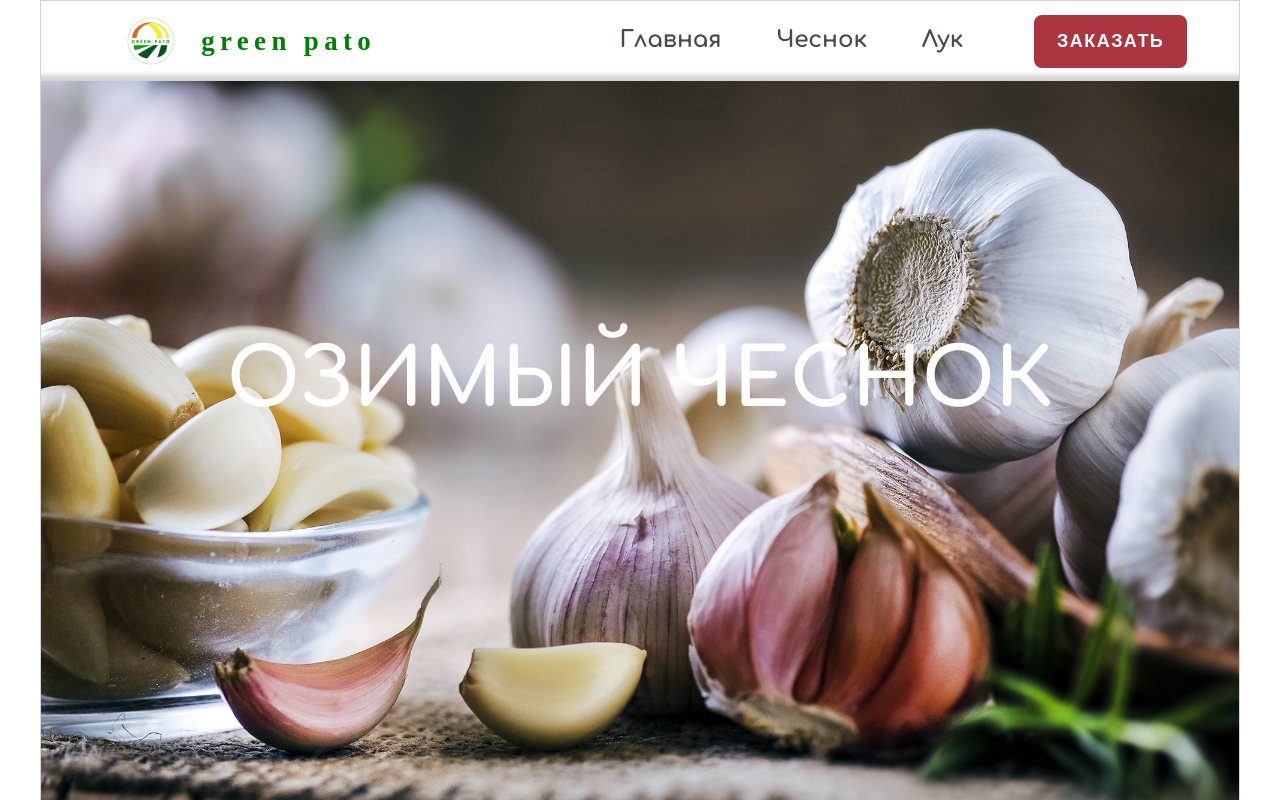
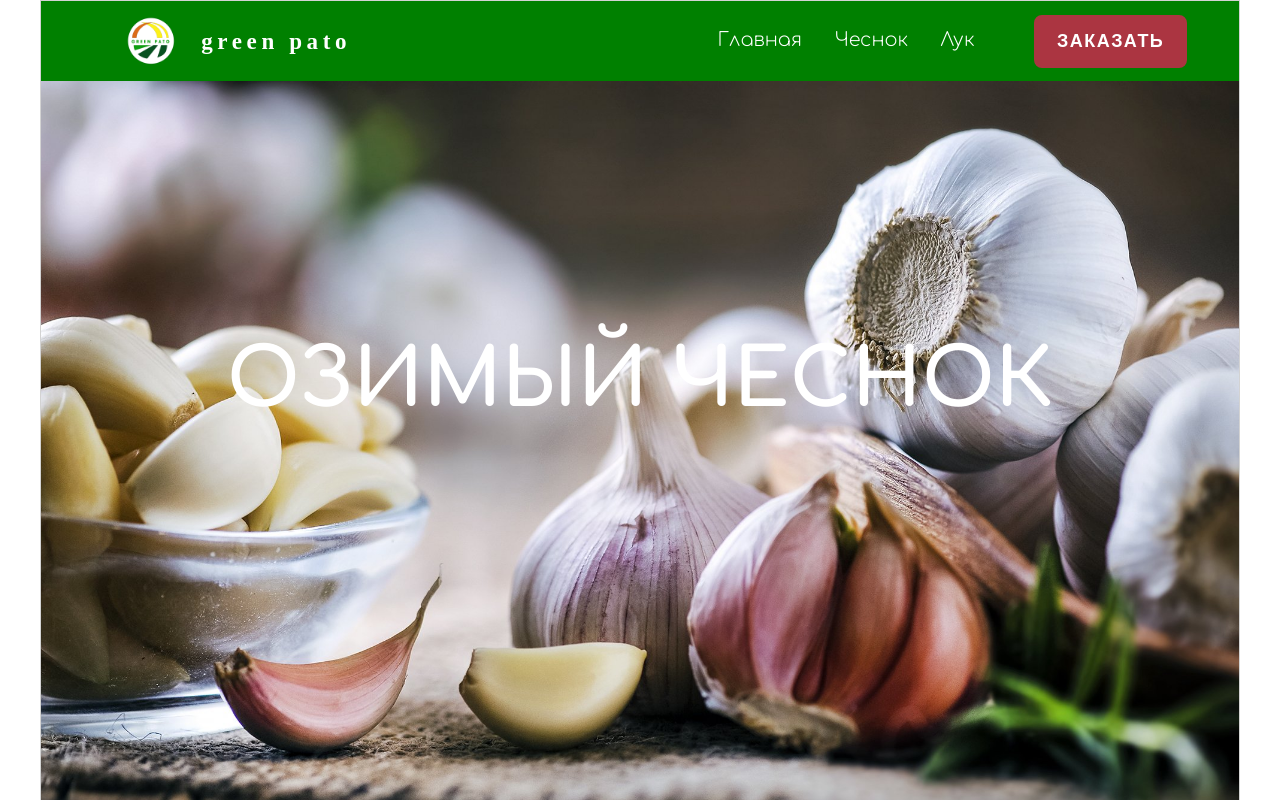
Before and after one commit to Yuthala/Green-Pato-website, a React (Create React App) app: page /garlic in a window 1280 px wide. Shown: the top 800 px of the page. Built offline with nearby package versions, Linux system fonts and the light colour scheme; a web font is replaced by a local one.

Commit message:
UI fixes

```diff
--- a/package.json
+++ b/package.json
@@ -8,6 +8,7 @@
     "@testing-library/react": "^13.4.0",
     "@testing-library/user-event": "^13.5.0",
     "react": "^18.2.0",
+    "react-anchor-link-smooth-scroll": "^1.0.12",
     "react-dom": "^18.2.0",
     "react-hook-form": "^7.54.2",
     "react-mailto.js": "^3.0.3",
--- a/src/components/Cards.css
+++ b/src/components/Cards.css
@@ -68,13 +68,15 @@
     position: absolute;
     bottom: 0;
     margin-left: 10px;
-    padding: 6px 8px;
+    padding: 4px 8px;
     max-width: calc((100%) - 60px);
     font-size: 14px;
     font-weight: 700;
     color: var(--tint);
     background-color: var(--background);
-    box-sizing: border-box;
+    border-radius: 8px 8px 0 0;
+    border: 1px solid var(--tint);
+    border-bottom: none;
 }
 
 .cards__item__img {
--- a/src/components/Contacts.jsx
+++ b/src/components/Contacts.jsx
@@ -19,7 +19,7 @@ function Contacts() {
 						<p> узнать актуальные цены | оформить заказ</p>
 						<p>получить счет на оплату | задать вопрос</p>
 
-						<Link to='https://t.me/LukiChesnoki_bot' target="_blank">
+						<Link to='https://t.me/LukiChesnoki_bot' target="_blank" rel="noopener">
 							<img src={tg} alt='TG-bot' className="tg-bot__img"/>
 						</Link>
 					</div>
--- a/src/components/Footer.css
+++ b/src/components/Footer.css
@@ -122,8 +122,9 @@
 }
 .social-logo, .social-logo-up {
     color: var(--green-accent);
+    text-shadow: 1px 1px 2px #fff;
     font-family: 'Gabarito';
-    font-weight: 900;
+    font-weight: 700;
     letter-spacing: .2em;
     text-transform: lowercase;
     cursor: pointer;
--- a/src/components/Navbar.css
+++ b/src/components/Navbar.css
@@ -3,7 +3,7 @@
 }
 .navbar {
     /* background: linear-gradient(90deg, rgb(28, 27, 27) 0%, rgb(26, 23, 23) 100%); */
-    background-color: var(--primary);
+    background-color: var(--green-accent);
     display: flex;
     justify-content: center;
     align-items: center;
@@ -12,7 +12,7 @@
     top: 0;
     z-index: 9;
     padding: 0 2vw;
-    box-shadow: inset 0 -10px 5px -4px rgba(79, 76, 76, 0.25);
+    /* box-shadow: inset 0 -10px 5px -4px rgba(79, 76, 76, 0.25); */
 }
 
 .navbar-container {
@@ -46,11 +46,11 @@
 }
 
 .navbar-wrapper >h2 {
-    color: var(--green-accent);
+    color: var(--primary);
     font-family: 'Gabarito';
-    font-size: 1.4em;
+    font-size: 1.2em;
     cursor: pointer;
-    font-weight: 900;
+    font-weight: 700;
     letter-spacing: .2em;
     text-transform: lowercase;
     text-align: center;
@@ -76,27 +76,27 @@
 }
 
 .nav-item {
-    font-size: 1.2em;
+    font-size: 1em;
 }
 
 .nav-item >a {
-    font-weight: 700;
+    font-weight: 300;
 }
 
 .nav-links {
-    color: var(--accent);
+    color: var(--primary);
     display: flex;
     align-items: center;
     justify-content: center;
     text-decoration: none;
-    padding: .5rem 1rem;
+    padding: .5rem .3rem;
     height: 100%;
     border-bottom: 2px solid transparent;
 }
 
 .nav-links:hover {
-    border-bottom: 2px solid var(--tint);
-    color: var(--accent);
+    border-bottom: 2px solid var(--primary);
+    color: var(--primary);
     transition: all 0.2s ease-out;
 }
 
@@ -196,7 +196,7 @@
         text-align: center;
         margin: 2rem auto;
         border-radius: 4px;
-        width: 80%;
+        width: 100%;
         text-decoration: none;
         font-size: 1.5rem;
         background-color: var(--tint);
--- a/src/components/Social.jsx
+++ b/src/components/Social.jsx
@@ -17,7 +17,7 @@ function Social() {
 					<li>любимые рецепты</li>
 				</ul>
 
-				<Link to='https://vk.com/fermatikh' target="_blank">
+				<Link to='https://vk.com/fermatikh' target="_blank" rel="noopener">
 					<img src={QRcode} alt='VK_community' className="social__img"/>
 				</Link>
 
--- a/src/components/pages/Garlic.js
+++ b/src/components/pages/Garlic.js
@@ -62,7 +62,7 @@ export default function Garlic() {
                     <p>Чеснок знаменит своим острым вкусом и характерным ароматом. Благодаря своим свойствам чеснок входит в кухню многих стран мира. Полезные свойства чеснока связаны с содержанием в нем эфирного масла аллицина и других биологически активных веществ, которые, и придают ему специфический вкус и запах. Аллицин — мощный антиоксидант. Чеснок также обладает антивирусным, бактерицидным, фунгицидым действием, поддерживает микрофлору кишечника - его применяют для профилактики вирусных заболеваний и укрепления иммунитета в осенне-зимний период.</p>
                     <h3>Условия выращивания</h3>
                     <p>Чеснок, как овощная культура, успешно выращивается во всех регионах России, кроме Крайнего Севера. Чеснок относится к холодостойким культурам и выдерживает заморозки до -7℃. Для этой культуры выбирают высокое солнечное место. В затененных посадках чеснок вырастает мелким.<br/>
-                    Почва должна иметь нейтральную или слабощелочную реакцию. Кислотность почвы определяют агрохимическими тестом (продается в огородных магазинах - тест на кислотность почвы). В кислую почву перед посадкой вносят доломитовую муку 0,3-0,5 кг/кв.м в зависимости от кислотности почвы. <br/>
+                    Почва должна иметь нейтральную или слабощелочную реакцию. Кислотность почвы определяют агрохимическим тестом (продается в огородных магазинах - тест на кислотность почвы). В кислую почву перед посадкой вносят доломитовую муку 0,3-0,5 кг/кв.м в зависимости от кислотности почвы. <br/>
                     Чеснок не переносит застоя воды у корней, поэтому почва для посадки должна иметь хороший дренаж. Повышенная влажность вызывает развитие грибковых заболеваний у чеснока.
                     <h3>Посадка</h3>
                     <p></p>
--- a/src/components/pages/Order.js
+++ b/src/components/pages/Order.js
@@ -28,14 +28,14 @@ export default function Order() {
                     <div className="order__wrapper">
                         <div className="order__item">
                             <label>через Telegram bot</label>
-                            <Link to='https://t.me/LukiChesnoki_bot' target="_blank">
+                            <Link to='https://t.me/LukiChesnoki_bot' target="_blank" rel="noopener">
                                 <img src={tg} alt='TG-bot' className="tg-bot__img"/>
                             </Link>
                         </div>
 
                         <div className="order__item">
                             <label>в нашем сообществе VK</label>
-                            <Link to='https://vk.com/fermatikh' target="_blank">
+                            <Link to='https://vk.com/fermatikh' target="_blank" rel="noopener">
                                 <img src={QRcode} alt='VK_community' className="social__img"/>
                             </Link>
                         </div>
```
Also changed, not shown: src/App.css (+4 -10 lines), src/components/Footer.jsx (+9 -9 lines), src/delivery.js (line endings or trailing spaces), 1 other file (tests, documents, lock files or other folders).
